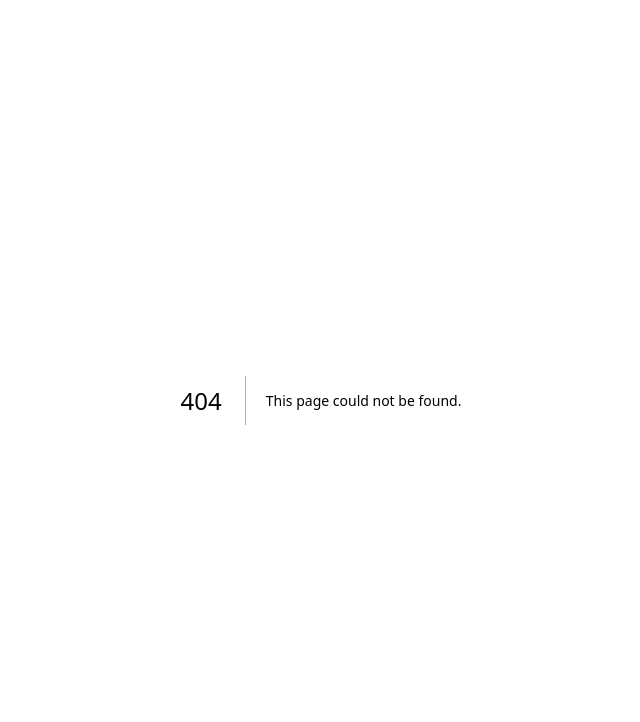
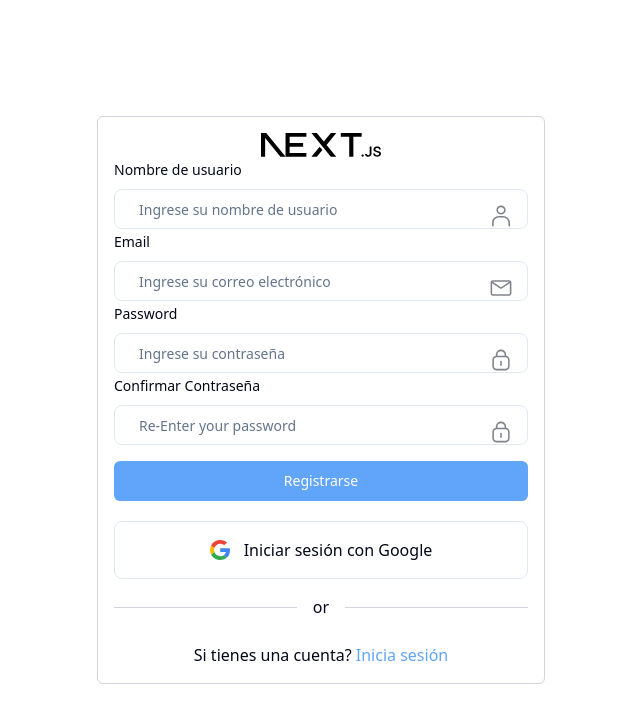
Before and after one commit to Requenez-Diaz/Admin-sirhm, a Next.js app: page /auth/sign-up in a window 1280 px wide. Before the commit this address had no page. Shown: the top 722 px of the page, without its empty margins (319-959 px from the left). Built offline with nearby package versions, Linux system fonts and the light colour scheme.

Commit message:
[add]: server component to register users and making router to dashboard

```diff
--- a/package.json
+++ b/package.json
@@ -11,6 +11,7 @@
   },
   "dependencies": {
     "@hookform/resolvers": "^3.6.0",
+    "@next-auth/prisma-adapter": "^1.0.7",
     "@prisma/client": "^5.16.0",
     "@radix-ui/react-avatar": "^1.0.4",
     "@radix-ui/react-checkbox": "^1.0.4",
@@ -22,10 +23,12 @@
     "@radix-ui/react-slot": "^1.0.2",
     "@radix-ui/react-toast": "^1.2.1",
     "@tanstack/react-table": "^8.17.3",
+    "bcrypt": "^5.1.1",
     "class-variance-authority": "^0.7.0",
     "clsx": "^2.1.1",
     "lucide-react": "^0.383.0",
     "next": "14.2.3",
+    "next-auth": "^4.24.7",
     "next-themes": "^0.3.0",
     "react": "^18",
     "react-dom": "^18",
@@ -38,6 +41,7 @@
     "zod": "^3.23.8"
   },
   "devDependencies": {
+    "@types/bcrypt": "^5.0.2",
     "@types/node": "^20",
     "@types/react": "^18",
     "@types/react-dom": "^18",
--- a/src/app/actions/get-users.ts
+++ /dev/null
@@ -1,11 +0,0 @@
-export default function get_users() {
-  const user = [
-    {
-      name: "John Doe",
-      email: "ejemplo@gmail.com",
-    },
-  ];
-
-  return user;
-  console.log("Hello, world!");
-}
--- /dev/null
+++ b/src/app/actions/users/save-users.ts
@@ -0,0 +1,47 @@
+"use server";
+
+import prisma from "@/lib/db";
+import { hash } from "bcrypt";
+import { z } from "zod";
+
+const FormSchema = z
+  .object({
+    username: z.string().min(1, "Username is required").max(100),
+    email: z
+      .string()
+      .min(1, "Email is required")
+      .email("Invalid email")
+      .refine((email) => email === email.toLowerCase(), {
+        message: "El email no debe contener mayúsculas",
+        path: ["email"],
+      }),
+    password: z
+      .string()
+      .min(1, "Password is required")
+      .min(8, "Password must have than 8 characters"),
+    confirmPassword: z.string().min(1, "Password confirmation is required"),
+  })
+  .refine((data) => data.password === data.confirmPassword, {
+    path: ["confirmPassword"],
+    message: "Password do not match",
+  });
+
+export const saveUsers = async (formData: FormData) => {
+  try {
+    const rawFormUser = FormSchema.parse(Object.fromEntries(formData));
+    const hashedPassword = await hash(rawFormUser.password, 10);
+
+    const user = await prisma.user.create({
+      data: {
+        email: rawFormUser.email,
+        username: rawFormUser.username,
+        password: hashedPassword,
+        role: "ADMIN",
+      },
+    });
+
+    return user;
+  } catch (error) {
+    console.error("Error saving user:", error);
+  }
+};
--- /dev/null
+++ b/src/app/api/auth/[...nextauth]/route.ts
@@ -0,0 +1,60 @@
+import NextAuth from "next-auth/next";
+import GoogleProvider from "next-auth/providers/google";
+import CredentialsProvider from "next-auth/providers/credentials";
+import prisma from "@/lib/db";
+import { compare } from "bcrypt";
+import { PrismaAdapter } from "@next-auth/prisma-adapter";
+
+const handler = NextAuth({
+  adapter: PrismaAdapter(prisma),
+  session: {
+    strategy: "jwt",
+  },
+  pages: {
+    signIn: "/auth/signin",
+    signOut: "/auth/signout",
+  },
+  providers: [
+    GoogleProvider({
+      clientId: process.env.GOOGLE_CLIENT_ID as string,
+      clientSecret: process.env.GOOGLE_CLIENT_SECRET as string,
+    }),
+    CredentialsProvider({
+      name: "Credentials",
+      credentials: {
+        email: { label: "Email", type: "email", placeholder: "@gmail.com" },
+        password: { label: "Password", type: "password" },
+      },
+
+      async authorize(credentials) {
+        if (!credentials?.email || !credentials?.password) {
+          return null;
+        }
+
+        const existingUser = await prisma.user.findUnique({
+          where: { email: credentials?.email },
+        });
+        if (!existingUser) {
+          return null;
+        }
+
+        const passwordMatch = await compare(
+          credentials.password,
+          existingUser.password
+        );
+
+        if (!passwordMatch) {
+          return null;
+        }
+
+        return {
+          id: `${existingUser.id}`,
+          username: existingUser.username,
+          email: existingUser.email,
+        };
+      },
+    }),
+  ],
+});
+
+export { handler as GET, handler as POST };
--- a/src/app/auth/sign-in/page.tsx
+++ b/src/app/auth/sign-in/page.tsx
@@ -173,7 +173,7 @@
           <div className='mt-6 text-center'>
             <p>
               Si no tienes una cuenta?{" "}
-              <Link href='/sign-out' className='text-blue-700  '>
+              <Link href='/auth/sign-up' className='text-blue-700  '>
                 Registrate
               </Link>
             </p>
--- a/src/app/auth/sign-out/page.tsx
+++ b/src/app/auth/sign-up/page.tsx
@@ -1,5 +1,6 @@
 "use client";
 
+import { saveUsers } from "@/app/actions/users/save-users";
 import { Button } from "@/components/ui/button";
 import {
   Form,
@@ -13,8 +14,11 @@
 import { zodResolver } from "@hookform/resolvers/zod";
 import Image from "next/image";
 import Link from "next/link";
+import { useRouter } from "next/navigation";
 import { useForm } from "react-hook-form";
+import { toast } from "sonner";
 import { z } from "zod";
+import { signIn } from "next-auth/react";
 
 const FormSchema = z
   .object({
@@ -37,6 +41,8 @@
   });
 
 const RegisterPage = () => {
+  const router = useRouter();
+
   const form = useForm<z.infer<typeof FormSchema>>({
     resolver: zodResolver(FormSchema),
     defaultValues: {
@@ -47,10 +53,53 @@
     },
   });
 
+  const onSubmit = async (formData: z.infer<typeof FormSchema>) => {
+    console.log("formData", formData);
+    try {
+      const formDataObj = new FormData();
+      Object.entries(formData).forEach(([key, value]) => {
+        formDataObj.append(key, value);
+      });
+      const user = await saveUsers(formDataObj);
+      if (user) {
+        toast.success("Usuario registrado correctamente");
+
+        // Autenticar al usuario
+        const result = await signIn("credentials", {
+          email: formData.email,
+          password: formData.password,
+          redirect: false,
+        });
+
+        if (result?.ok) {
+          toast.success("Inicio de sesión exitoso");
+          router.push("/dashboard/home");
+        } else {
+          toast.error("No se pudo iniciar sesión");
+        }
+      }
+    } catch (error) {
+      if (error instanceof Error) {
+        toast.error(error.message);
+        form.setError("root", {
+          message: "Por favor, completa el formulario correctamente",
+        });
+        form.setError("email", {
+          type: "manual",
+          message: error.message,
+        });
+      } else {
+        toast.error("Error al registrar el usuario");
+      }
+    }
+  };
   return (
     <div className='flex justify-center items-center h-screen'>
       <Form {...form}>
-        <form className=' w-full p-4 border border-gray-300 rounded-md'>
+        <form
+          action={saveUsers}
+          className='max-w-md w-full p-4 border border-gray-300 rounded-md'
+        >
           <div className='flex items-center justify-center content-center top-2 '>
             <Image src={"/next.svg"} height={120} width={120} alt='image' />
           </div>
@@ -217,7 +266,12 @@
           />
 
           <div className='mb-5 mt-4'>
-            <Button type='submit' className='w-full ' variant={"ghost"}>
+            <Button
+              type='submit'
+              className='w-full '
+              variant={"success"}
+              onClick={form.handleSubmit(onSubmit)}
+            >
               Registrarse
             </Button>
           </div>
@@ -268,7 +322,7 @@
           <div className='mt-6 text-center'>
             <p>
               Si tienes una cuenta?{" "}
-              <Link href='/sign-in' className='text-blue-400'>
+              <Link href='/auth/sign-in' className='text-blue-400'>
                 Inicia sesión
               </Link>
             </p>
--- a/src/app/page.tsx
+++ b/src/app/page.tsx
@@ -1,5 +1,5 @@
 import { redirect } from "next/navigation";
 
 export default function Dashboard() {
-  redirect("dashboard/home");
+  redirect("/auth/sign-in");
 }
--- a/src/lib/db.ts
+++ b/src/lib/db.ts
@@ -1,15 +1,17 @@
-import { PrismaClient } from '@prisma/client'
+import { PrismaClient } from "@prisma/client";
 
 const prismaClientSingleton = () => {
-  return new PrismaClient()
-}
+  return new PrismaClient();
+};
 
 declare const globalThis: {
   prismaGlobal: ReturnType<typeof prismaClientSingleton>;
 } & typeof global;
 
-const prisma = globalThis.prismaGlobal ?? prismaClientSingleton()
+const prisma = globalThis.prismaGlobal ?? prismaClientSingleton();
 
-export default prisma
+export default prisma;
 
-if (process.env.NODE_ENV !== 'production') globalThis.prismaGlobal = prisma
+if (process.env.NODE_ENV !== "production") {
+  globalThis.prismaGlobal = prisma;
+}
```
Also changed, not shown: .eslintrc.json, 1 other file (tests, documents, lock files or other folders).
